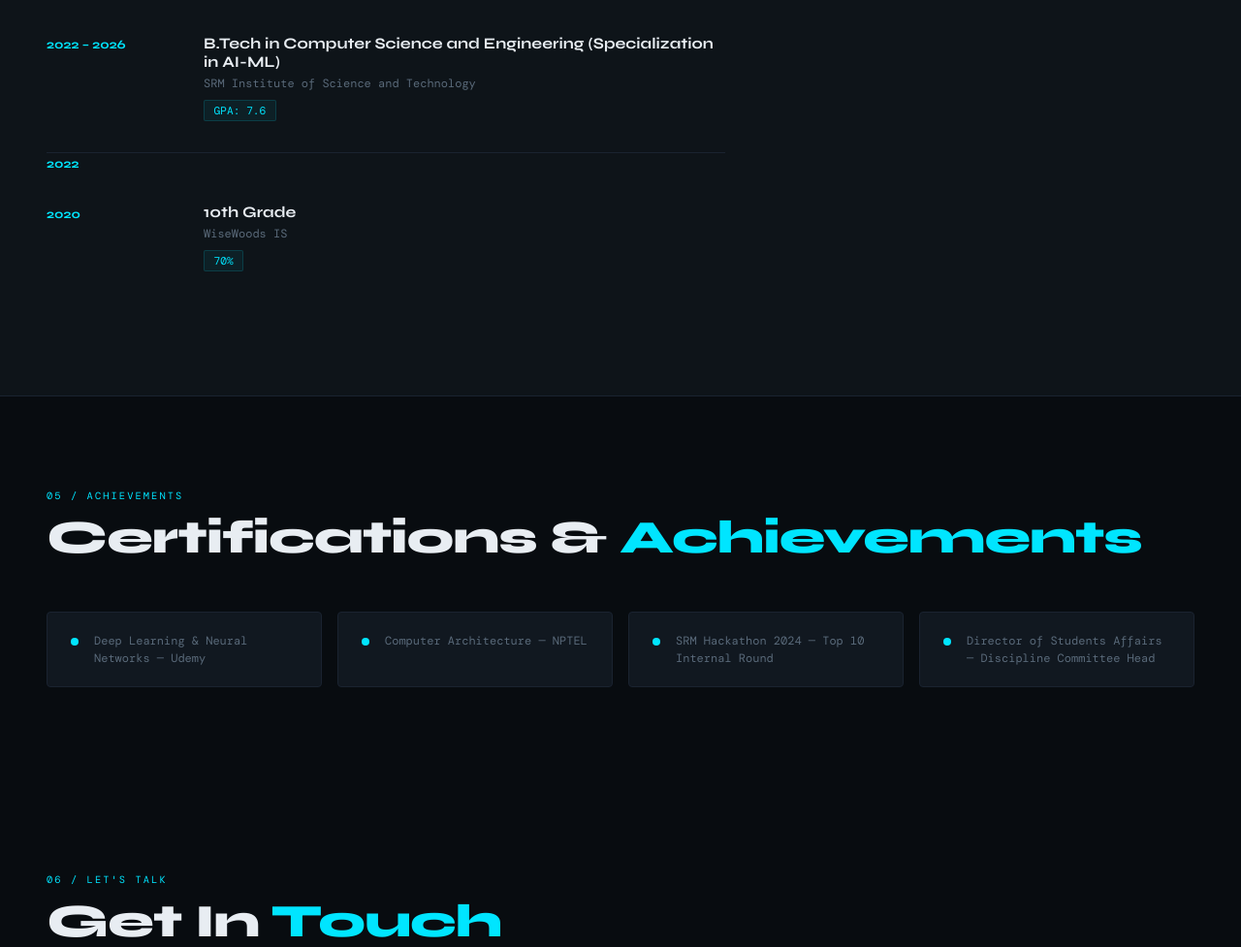
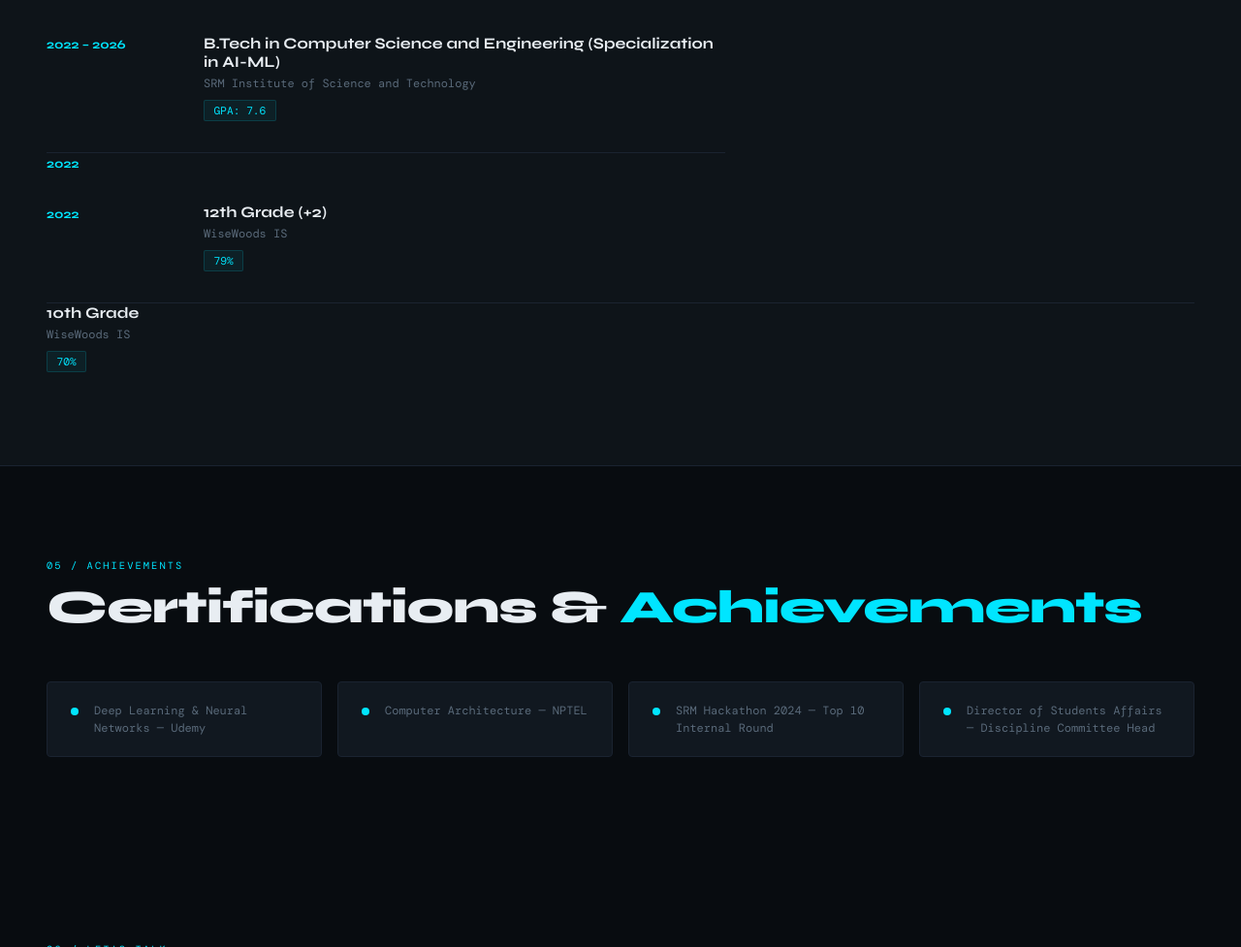
Before and after one commit to chowhandutta2004-lgtm/chowhan-portfolio, a website: page frontend/index.html in a window 1280 px wide. Shown: the part 2285-3262 px from the top of the page at 97% size. Drawn offline with nearby package versions, Linux system fonts and the light colour scheme; no server answers; a web font is replaced by a local one.

Commit message:
fix education section

```diff
--- a/frontend/index.html
+++ b/frontend/index.html
@@ -146,9 +146,14 @@
         <div>
         </div>
       </div>
-      <div class="edu-item">
-        <div class="edu-year">2020</div>
+        <div class="edu-item">
+        <div class="edu-year">2022</div>
         <div>
+          <div class="edu-degree">12th Grade (+2)</div>
+          <div class="edu-school">WiseWoods IS</div>
+          <span class="edu-gpa">79%</span>
+        </div>
+      </div>
           <div class="edu-degree">10th Grade</div>
           <div class="edu-school">WiseWoods IS</div>
           <span class="edu-gpa">70%</span>
```
